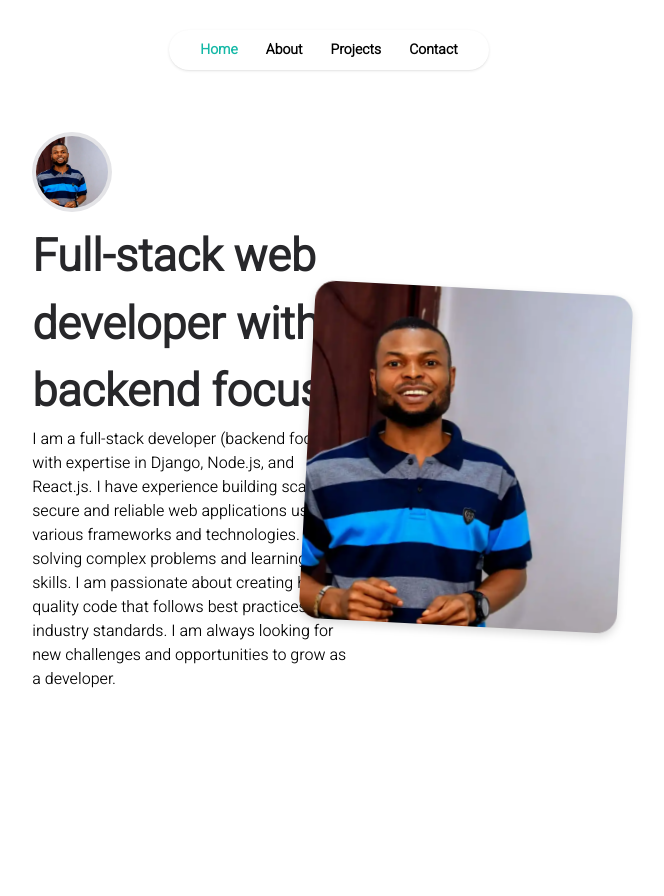
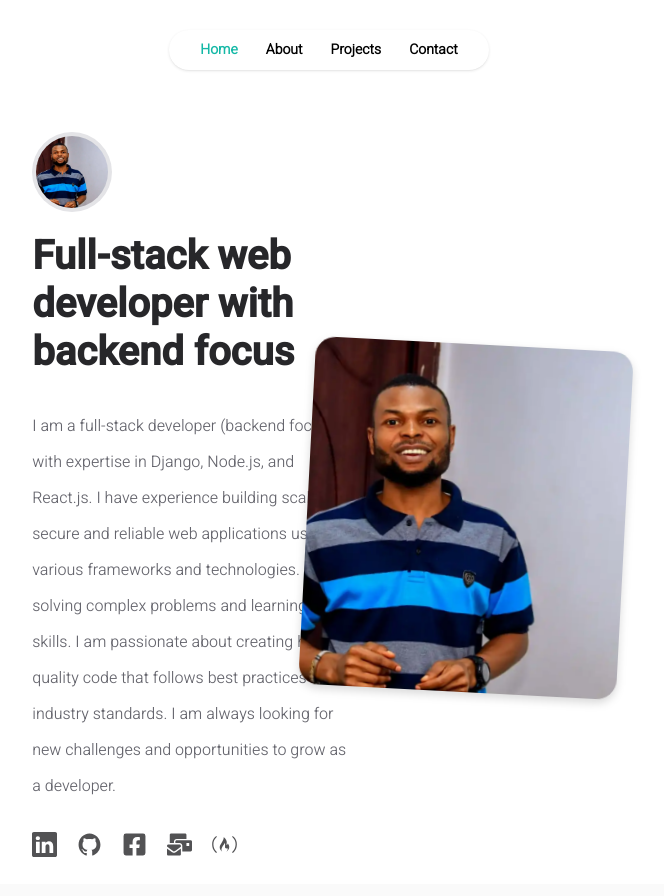
Before and after one commit to KellsCodes/ifeanyi-portfolio, a React (Vite) app: page / in a window 1280 px wide. Shown: the top 896 px of the page, without its empty margins (311-975 px from the left). Built offline with nearby package versions, Linux system fonts and the light colour scheme.

Commit message:
complete hero section desktop

```diff
--- a/src/App.css
+++ b/src/App.css
@@ -8,52 +8,9 @@
   --color-quaternary: #e4e4e7;
   --color-white: #fff;
   --color-link: #14b8a6;
-  /* ---------------------- */
-}
 
 
-/* #root {
-  max-width: 1280px;
-  margin: 0 auto;
-  padding: 2rem;
-  text-align: center;
+  /* -----------fonts----------- */
+  --font-primary: "Heebo", "sans-serif";
+  --font-secondary: "Roboto", "sans-serif";
 }
-
-.logo {
-  height: 6em;
-  padding: 1.5em;
-  will-change: filter;
-  transition: filter 300ms;
-}
-
-.logo:hover {
-  filter: drop-shadow(0 0 2em #646cffaa);
-}
-
-.logo.react:hover {
-  filter: drop-shadow(0 0 2em #61dafbaa);
-}
-
-@keyframes logo-spin {
-  from {
-    transform: rotate(0deg);
-  }
-
-  to {
-    transform: rotate(360deg);
-  }
-}
-
-@media (prefers-reduced-motion: no-preference) {
-  a:nth-of-type(2) .logo {
-    animation: logo-spin infinite 20s linear;
-  }
-}
-
-.card {
-  padding: 2em;
-}
-
-.read-the-docs {
-  color: #888;
-} */
--- a/src/components/Navbar.jsx
+++ b/src/components/Navbar.jsx
@@ -5,7 +5,7 @@ import routes from "../routes/routes"
 function Navbar() {
     const location = useLocation()
     return (
-        <nav className="flex items-center justify-center h-28">
+        <nav className="flex items-center justify-center h-28 font-primary">
             <div className="flex items-center justify-center gap-x-7 bg-white fixed z-[1000] w-80 top-[30px] h-10 rounded-full p-2 shadow-sm font-semibold text-sm">
                 <Link
                     to={routes.home}
--- a/src/index.css
+++ b/src/index.css
@@ -1,93 +1,9 @@
 @import url("https://fonts.googleapis.com/css2?family=Heebo:wght@300&family=Roboto:wght@500&display=swap");
 
 :root {
-  /* ------- fonts ------- */
-  --primary-font: "Heebo", sans-serif;
-  --secondary-font: "Roboto", sans-serif;
-  /* --------------------- */
-
-  /* font-family: system-ui, Avenir, Helvetica, Arial, sans-serif;
-  line-height: 1.5;
-  font-weight: 400;
-
-  color-scheme: light dark;
-  color: rgba(255, 255, 255, 0.87);
-  background-color: #242424;
-
-  font-synthesis: none;
-  text-rendering: optimizeLegibility;
-  -webkit-font-smoothing: antialiased;
-  -moz-osx-font-smoothing: grayscale; */
-}
-
-body {
   margin: 0;
-  font-family: var(--primary-font);
   -webkit-font-smoothing: antialiased;
   -moz-osx-font-smoothing: grayscale;
   background-color: #FAFAFA;
+
 }
-
-code {
-  font-family: source-code-pro, Menlo, Monaco, Consolas, "Courier New",
-    monospace;
-}
-
-/* a {
-  font-weight: 500;
-  color: #646cff;
-  text-decoration: inherit;
-}
-
-a:hover {
-  color: #535bf2;
-}
-
-body {
-  margin: 0;
-  display: flex;
-  place-items: center;
-  min-width: 320px;
-  min-height: 100vh;
-}
-
-h1 {
-  font-size: 3.2em;
-  line-height: 1.1;
-}
-
-button {
-  border-radius: 8px;
-  border: 1px solid transparent;
-  padding: 0.6em 1.2em;
-  font-size: 1em;
-  font-weight: 500;
-  font-family: inherit;
-  background-color: #1a1a1a;
-  cursor: pointer;
-  transition: border-color 0.25s;
-}
-
-button:hover {
-  border-color: #646cff;
-}
-
-button:focus,
-button:focus-visible {
-  outline: 4px auto -webkit-focus-ring-color;
-}
-
-@media (prefers-color-scheme: light) {
-  :root {
-    color: #213547;
-    background-color: #ffffff;
-  }
-
-  a:hover {
-    color: #747bff;
-  }
-
-  button {
-    background-color: #f9f9f9;
-  }
-} */
--- a/src/layout/Layout.jsx
+++ b/src/layout/Layout.jsx
@@ -2,7 +2,7 @@ import Navbar from "../components/Navbar";
 
 function Layout({ children }) {
     return (
-        <div className="bg-white mx-auto h-[250vh] w-[62vw] px-25">
+        <div className="bg-white mx-auto w-[62vw] px-25">
             <Navbar />
             {/* <HeroSection /> */}
             {children}
--- a/src/pages/Home.jsx
+++ b/src/pages/Home.jsx
@@ -1,21 +1,33 @@
 import HeroSection from "../components/Hero";
 import Layout from "../layout/Layout";
+import { BsLinkedin } from "react-icons/bs";
+import { IoLogoGithub } from "react-icons/io";
+import { FaFacebookSquare, FaMailBulk } from "react-icons/fa";
+import { FaFreeCodeCamp } from "react-icons/fa";
 
 export default function Home() {
     return (
         <Layout>
             <HeroSection />
-            <div className="mt-3 w-full">
+            <div className="mt-5 w-full">
                 <div className="flex items-center relative">
-                    <section className="w-[70%] pr-24 ">
-                        <h1 className="font-[700] text-[45px] text-primary">Full-stack web developer with backend focus</h1>
-                        <p>
+                    <section className="w-[70%] pr-24 space-y-8">
+                        <h1 className="font-[700] text-[40px] leading-12 text-primary font-secondary">Full-stack web developer with backend focus</h1>
+                        <p className="leading-9 font-medium font-primary text-secondary text-md">
                             I am a full-stack developer (backend focus) with expertise in Django, Node.js, and React.js. I have experience building scalable, secure and reliable web applications using various frameworks and technologies. I enjoy solving complex problems and learning new skills. I am passionate about creating high-quality code that follows best practices and industry standards. I am always looking for new challenges and opportunities to grow as a developer.
                         </p>
                     </section>
-                    <div className="absolute h-[340px] w-[320px] rotate-3 rounded-[20px] p-[1px] right-0 drop-shadow-lg">
+                    <div className="absolute h-[350px] w-[320px] rotate-3 rounded-[20px] p-[1px] right-0 drop-shadow-lg">
                         <img src="/personal_logo.webp" alt="bg-img" loading="lazy" className="h-[100%] w-[100%] rounded-[20px] object-cover" />
                     </div>
+                </div>
+
+                <div className="h-20 flex items-center gap-x-5 text-primary opacity-80 text-[25px]">
+                    <a href="https://www.linkedin.com/in/ifeanyi-nworji-619222b7" target="_blank"><BsLinkedin /></a>
+                    <a href="https://github.com/KellsCodes" target="_blank"><IoLogoGithub /></a>
+                    <a href="https://web.facebook.com/ifeanyi.nworji.7/" target="_blank"><FaFacebookSquare /></a>
+                    <a href="mailto:nworjiifeanyi@gmail.com" target="_blank"><FaMailBulk /></a>
+                    <a href="https://www.freecodecamp.org/kellscode" target="_blank"><FaFreeCodeCamp /></a>
                 </div>
 
             </div>
```
